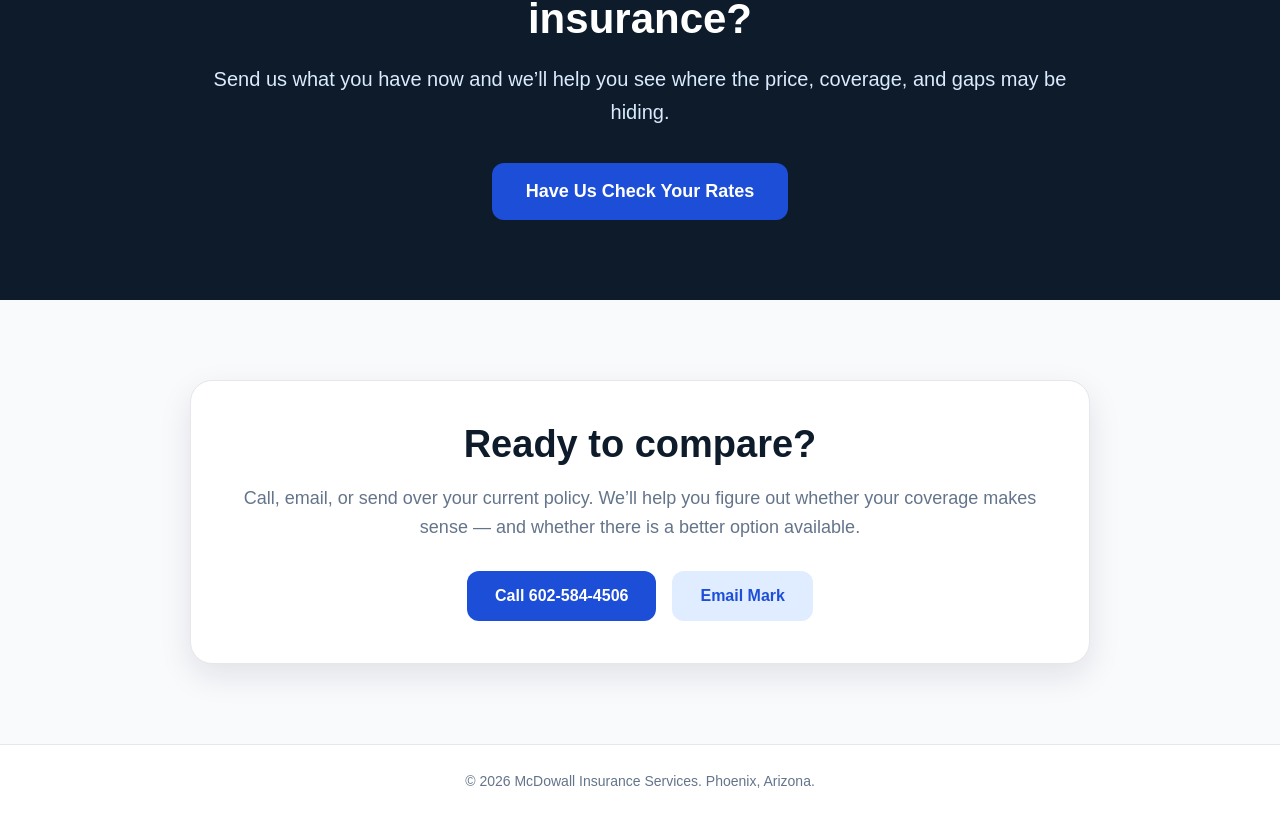
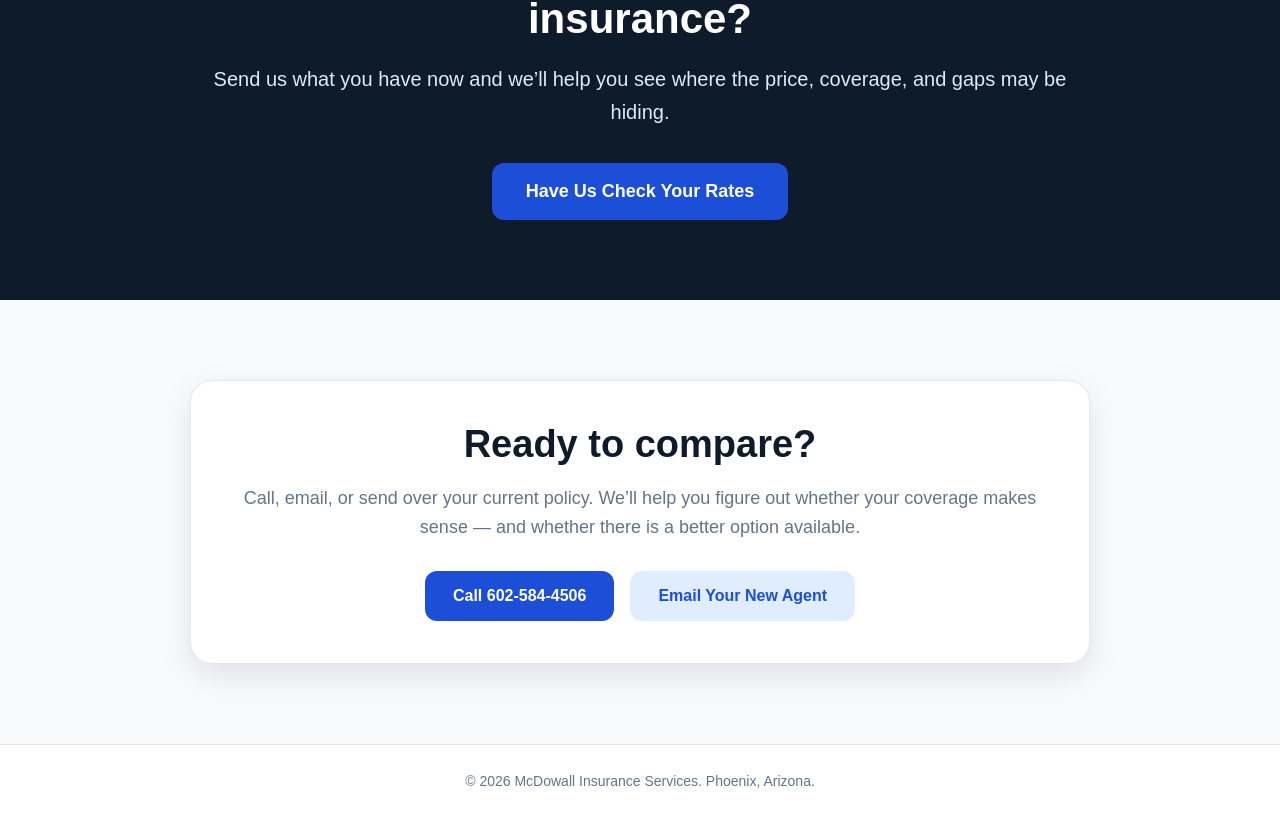
Before and after one commit to MarkMcD23/mcdowall-insurance-site, a Next.js app: page / in a window 1280 px wide. Shown: the part 2126-2943 px from the top of the page. Built offline with nearby package versions, Linux system fonts and the light colour scheme.

Commit message:
Update page.tsx

```diff
--- a/app/page.tsx
+++ b/app/page.tsx
@@ -486,7 +486,7 @@ export default function Home() {
                 display: "inline-block",
               }}
             >
-              Email Mark
+              Email Your New Agent
             </a>
           </div>
         </div>
```
